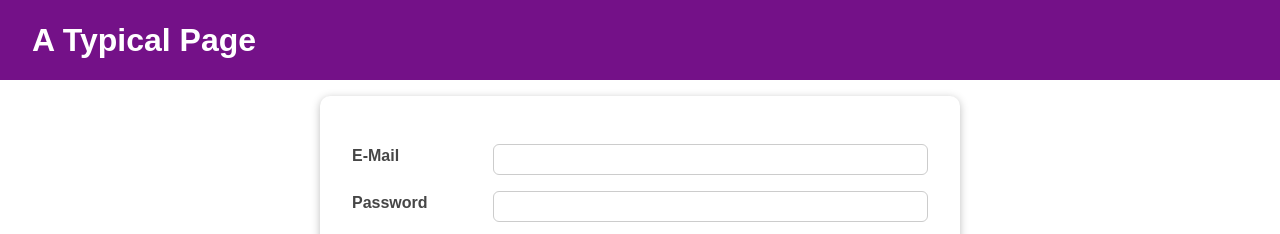
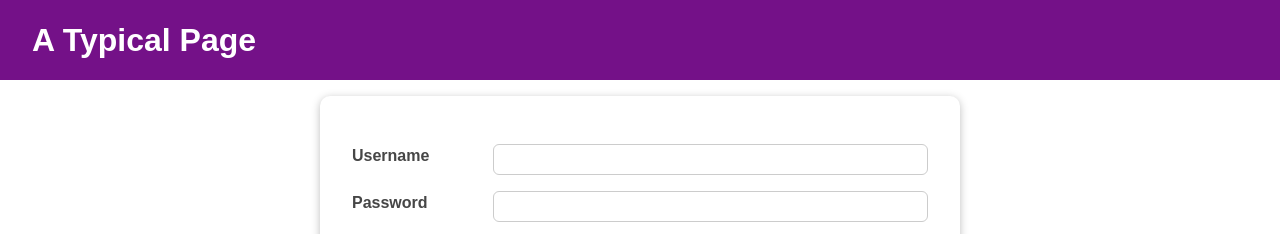
Before and after one commit to richard12511/react-complete-guide-section-10, a React (Create React App) app: page / in a window 1280 px wide. Shown: the top 234 px of the page. Built offline with nearby package versions, Linux system fonts and the light colour scheme.

Commit message:
move login css to input module css

```diff
--- a/src/components/Login/Login.js
+++ b/src/components/Login/Login.js
@@ -1,44 +1,45 @@
-import React, { useState, useEffect, useReducer, useContext } from "react";
+import React, { useState, useEffect, useReducer, useContext } from 'react';
 
-import Card from "../UI/Card/Card";
-import classes from "./Login.module.css";
-import Button from "../UI/Button/Button";
-import AuthContext from "../../store/auth-context";
+import Card from '../UI/Card/Card';
+import classes from './Login.module.css';
+import Button from '../UI/Button/Button';
+import Input from '../UI/Input/Input';
+import AuthContext from '../../store/auth-context';
 
 function emailReducer(state, action) {
-  if (action.type === "USER_INPUT") {
+  if (action.type === 'USER_INPUT') {
     return {
       value: action.payload.value,
-      isValid: action.payload.value.includes("@"),
+      isValid: action.payload.value.includes('@'),
     };
   }
-  if (action.type === "INPUT_BLUR") {
-    return { value: state.value, isValid: state.value.includes("@") };
+  if (action.type === 'INPUT_BLUR') {
+    return { value: state.value, isValid: state.value.includes('@') };
   }
-  return { value: "", isValid: false };
+  return { value: '', isValid: false };
 }
 
 function passwordReducer(state, action) {
   switch (action.type) {
-    case "USER_INPUT":
+    case 'USER_INPUT':
       return {
         value: action.payload.value,
         isValid: action.payload.value.trim().length > 6,
       };
-    case "INPUT_BLUR":
+    case 'INPUT_BLUR':
       return { value: state.value, isValid: state.value.trim().length > 6 };
     default:
-      return { value: "", isValid: false };
+      return { value: '', isValid: false };
   }
 }
 
 const Login = (props) => {
   const [emailState, emailDispatch] = useReducer(emailReducer, {
-    value: "",
+    value: '',
     isValid: null,
   });
   const [passwordState, passwordDispatch] = useReducer(passwordReducer, {
-    value: "",
+    value: '',
     isValid: null,
   });
   const authCtx = useContext(AuthContext);
@@ -49,7 +50,7 @@ const Login = (props) => {
   const { isValid: isPasswordValid } = passwordState;
 
   useEffect(() => {
-    console.log("check validity");
+    console.log('check validity');
     const identifier = setTimeout(() => {
       setFormIsValid(isEmailValid && isPasswordValid);
     }, 500);
@@ -59,26 +60,27 @@ const Login = (props) => {
     };
   }, [isEmailValid, isPasswordValid]);
 
-  const emailChangeHandler = (event) => {
+  const emailChangeHandler = (value) => {
+    console.log('here');
     emailDispatch({
-      type: "USER_INPUT",
-      payload: { value: event.target.value },
+      type: 'USER_INPUT',
+      payload: { value: value },
     });
   };
 
-  const passwordChangeHandler = (event) => {
+  const passwordChangeHandler = (value) => {
     passwordDispatch({
-      type: "USER_INPUT",
-      payload: { value: event.target.value },
+      type: 'USER_INPUT',
+      payload: { value: value },
     });
   };
 
   const validateEmailHandler = () => {
-    emailDispatch({ type: "INPUT_BLUR" });
+    emailDispatch({ type: 'INPUT_BLUR' });
   };
 
   const validatePasswordHandler = () => {
-    passwordDispatch({ type: "INPUT_BLUR" });
+    passwordDispatch({ type: 'INPUT_BLUR' });
   };
 
   const submitHandler = (event) => {
@@ -89,34 +91,30 @@ const Login = (props) => {
   return (
     <Card className={classes.login}>
       <form onSubmit={submitHandler}>
-        <div
-          className={`${classes.control} ${
-            emailState.isValid === false ? classes.invalid : ""
-          }`}
-        >
-          <label htmlFor="email">E-Mail</label>
-          <input
+        <Input
+          label="Username"
           type="email"
           id="email"
           value={emailState.value}
+          isValid={isEmailValid}
           onChange={emailChangeHandler}
           onBlur={validateEmailHandler}
+          className={`${classes.control} ${
+            emailState.isValid === false ? classes.invalid : ''
+          }`}
         />
-        </div>
-        <div
-          className={`${classes.control} ${
-            passwordState.isValid === false ? classes.invalid : ""
-          }`}
-        >
-          <label htmlFor="password">Password</label>
-          <input
+        <Input
+          label="Password"
           type="password"
           id="password"
           value={passwordState.value}
+          isValid={isPasswordValid}
           onChange={passwordChangeHandler}
           onBlur={validatePasswordHandler}
+          className={`${classes.control} ${
+            passwordState.isValid === false ? classes.invalid : ''
+          }`}
         />
-        </div>
         <div className={classes.actions}>
           <Button type="submit" className={classes.btn} disabled={!formIsValid}>
             Login
--- a/src/components/Login/Login.module.css
+++ b/src/components/Login/Login.module.css
@@ -5,52 +5,6 @@
   padding: 2rem;
 }
 
-.control {
-  margin: 1rem 0;
-  display: flex;
-  align-items: stretch;
-  flex-direction: column;
-}
-
-.control label,
-.control input {
-  display: block;
-}
-
-.control label {
-  font-weight: bold;
-  flex: 1;
-  color: #464646;
-  margin-bottom: 0.5rem;
-}
-
-.control input {
-  flex: 3;
-  font: inherit;
-  padding: 0.35rem 0.35rem;
-  border-radius: 6px;
-  border: 1px solid #ccc;
-}
-
-.control input:focus {
-  outline: none;
-  border-color: #4f005f;
-  background: #f6dbfc;
-}
-
-.control.invalid input {
-  border-color: red;
-  background: #fbdada;
-}
-
 .actions {
   text-align: center;
 }
-
-@media (min-width: 768px) {
-  .control {
-    align-items: center;
-    flex-direction: row;
-  }
-
-}
--- /dev/null
+++ b/src/components/UI/Input/Input.js
@@ -0,0 +1,29 @@
+import React, { useState } from 'react';
+import classes from './Input.module.css';
+
+const Input = ({ id, type, label, onChange, onBlur, className, isValid }) => {
+  const [inputState, setInputState] = useState('');
+  const inputChangedHandler = (event) => {
+    setInputState(event.target.value);
+    onChange(event.target.value);
+  };
+
+  return (
+    <div
+      className={`${classes.control} ${
+        isValid === false ? classes.invalid : ''
+      }`}
+    >
+      <label htmlFor={id}>{label}</label>
+      <input
+        type={type}
+        id={id}
+        value={inputState.value}
+        onChange={inputChangedHandler}
+        onBlur={() => onBlur()}
+      ></input>
+    </div>
+  );
+};
+
+export default Input;
--- /dev/null
+++ b/src/components/UI/Input/Input.module.css
@@ -0,0 +1,44 @@
+.control {
+  margin: 1rem 0;
+  display: flex;
+  align-items: stretch;
+  flex-direction: column;
+}
+
+.control label,
+.control input {
+  display: block;
+}
+
+.control label {
+  font-weight: bold;
+  flex: 1;
+  color: #464646;
+  margin-bottom: 0.5rem;
+}
+
+.control input {
+  flex: 3;
+  font: inherit;
+  padding: 0.35rem 0.35rem;
+  border-radius: 6px;
+  border: 1px solid #ccc;
+}
+
+.control input:focus {
+  outline: none;
+  border-color: #4f005f;
+  background: #f6dbfc;
+}
+
+.control.invalid input {
+  border-color: red;
+  background: #fbdada;
+}
+
+@media (min-width: 768px) {
+  .control {
+    align-items: center;
+    flex-direction: row;
+  }
+}
```
Also changed, not shown: 2 other files (tests, documents, lock files or other folders). Lines whose indentation alone changed are shown as unchanged.
